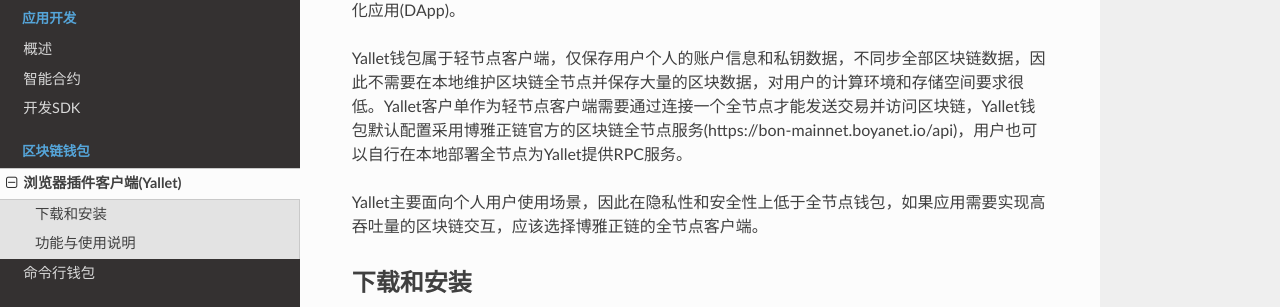
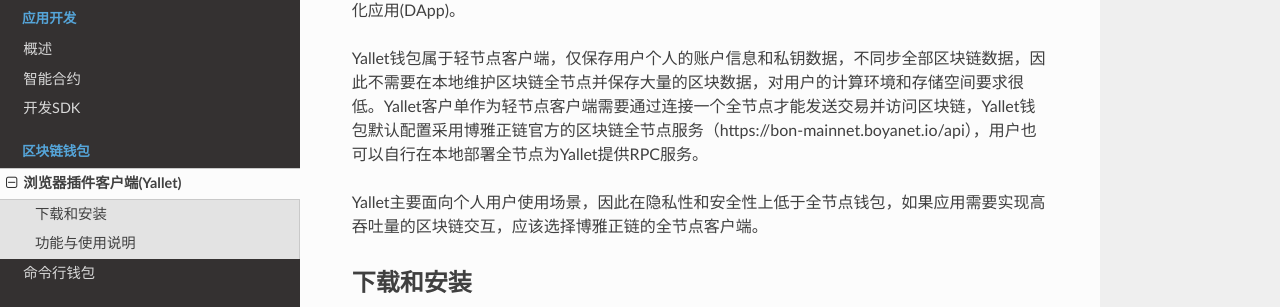
Before and after one commit to boyanet/yape-docs, a Sphinx documentation site: the page built from docs/source/blockchain_wallet/Yallet.md, in a window 1280 px wide and 1147 px high. Shown: the part 265-572 px from the top of the window. Built offline with Sphinx 7.4.7 and the Read the Docs theme 2.0.0, drawn with Linux system fonts in a browser that asks for light colours.

```diff
--- a/docs/source/blockchain_wallet/Yallet.md
+++ b/docs/source/blockchain_wallet/Yallet.md
@@ -2,7 +2,7 @@
 
 Yallet是博雅正链的浏览器插件客户端，主要作为个人用户访问区块链的客户端入口。用户无需安装独立的桌面程序，只需要在Web浏览器中安装一个Yallet插件，就可以方便地管理区块链账户和私钥，并且通过Yallet客户端在博雅正链上签发交易及部署合约。通过装有Yallet钱包的Web浏览器，用户可以访问博雅正链上的去中心化身份服务和隐私数据交易服务，体验各种第三方开发的去中心化应用(DApp)。
 
-Yallet钱包属于轻节点客户端，仅保存用户个人的账户信息和私钥数据，不同步全部区块链数据，因此不需要在本地维护区块链全节点并保存大量的区块数据，对用户的计算环境和存储空间要求很低。Yallet客户单作为轻节点客户端需要通过连接一个全节点才能发送交易并访问区块链，Yallet钱包默认配置采用博雅正链官方的区块链全节点服务(https://bon-mainnet.boyanet.io/api)，用户也可以自行在本地部署全节点为Yallet提供RPC服务。
+Yallet钱包属于轻节点客户端，仅保存用户个人的账户信息和私钥数据，不同步全部区块链数据，因此不需要在本地维护区块链全节点并保存大量的区块数据，对用户的计算环境和存储空间要求很低。Yallet客户单作为轻节点客户端需要通过连接一个全节点才能发送交易并访问区块链，Yallet钱包默认配置采用博雅正链官方的区块链全节点服务（https://bon-mainnet.boyanet.io/api），用户也可以自行在本地部署全节点为Yallet提供RPC服务。
 
 Yallet主要面向个人用户使用场景，因此在隐私性和安全性上低于全节点钱包，如果应用需要实现高吞吐量的区块链交互，应该选择博雅正链的全节点客户端。
 
```
